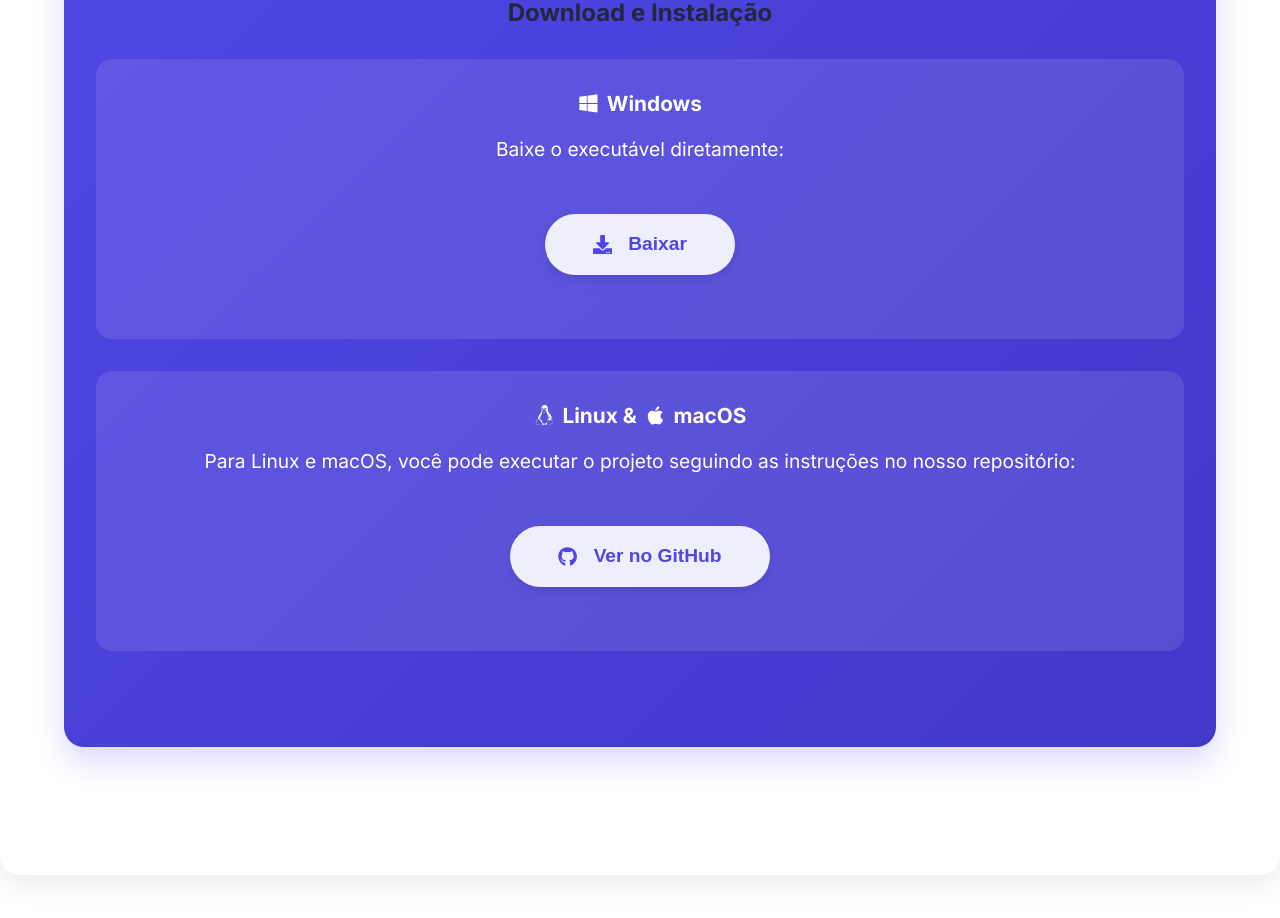
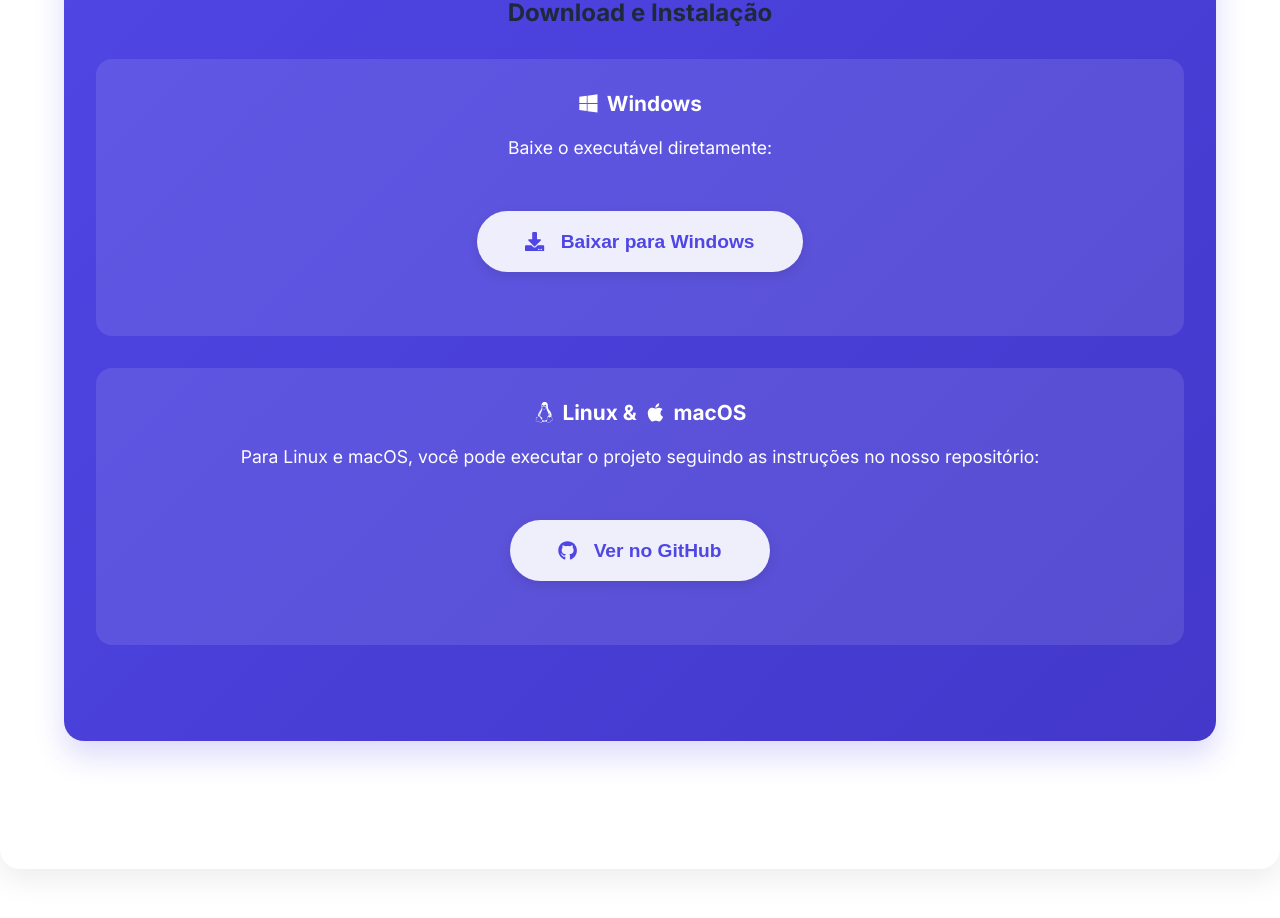
Before and after one commit to jp-mmoura/documentation-afd, a React (Create React App) app: page / in a window 1280 px wide. Shown: the part 3235-4153 px from the top of the page. Built offline with nearby package versions, Linux system fonts and the light colour scheme.

Commit message:
feat: download executavel

```diff
--- a/src/pages/Home.js
+++ b/src/pages/Home.js
@@ -61,17 +61,17 @@ const Home = () => (
 
                     <div className="windows-download">
                         <h5><FaWindows /> Windows</h5>
-                        <p className="download-text">Baixe o executável diretamente:</p>
-                        <a href="URL_DO_EXECUTÁVEL" download>
+                        <p>Baixe o executável diretamente:</p>
+                        <a href="/identificador_gui.exe" download>
                             <button className="github-btn">
-                                <FaDownload /> Baixar
+                                <FaDownload /> Baixar para Windows
                             </button>
                         </a>
                     </div>
 
                     <div className="other-platforms">
                         <h5><FaLinux /> Linux & <FaApple /> macOS</h5>
-                        <p className="download-text">Para Linux e macOS, você pode executar o projeto seguindo as instruções no nosso repositório:</p>
+                        <p>Para Linux e macOS, você pode executar o projeto seguindo as instruções no nosso repositório:</p>
                         <a
                             href="https://github.com/jp-mmoura/afd_linguagensFormaisEAutomatos#readme"
                             target="_blank"
```
Also changed, not shown: 1 other file (tests, documents, lock files or other folders).
